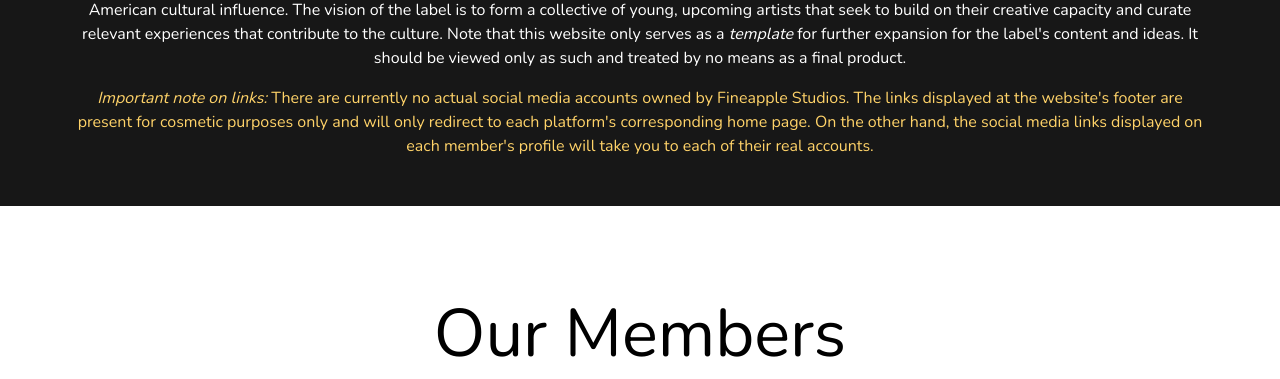
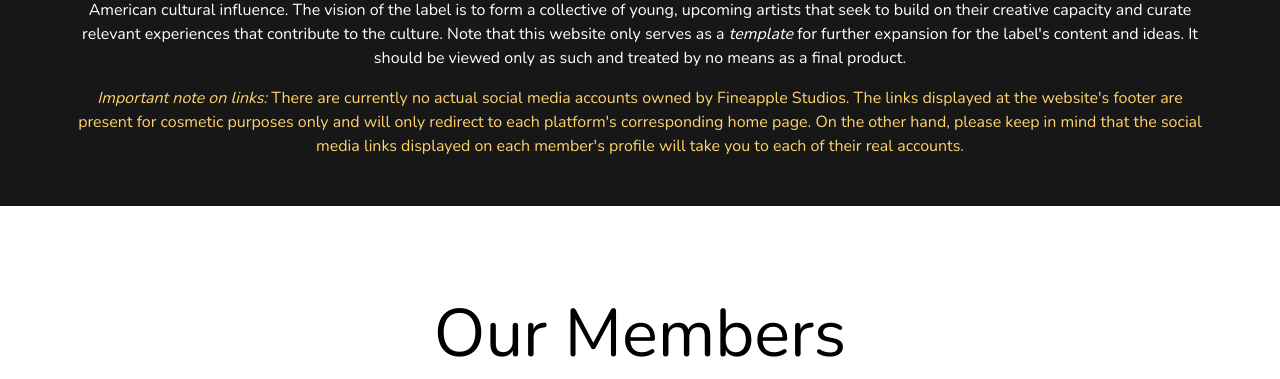
Before and after one commit to TimBingtan/fineapple-studios, a Node server app: page / in a window 1280 px wide. Shown: the part 972-1351 px from the top of the page. Run offline with Node 20, Linux system fonts and the light colour scheme; some libraries are stand-ins or nearby versions.

Commit message:
Revised sentence in About section

```diff
--- a/views/home.ejs
+++ b/views/home.ejs
@@ -33,7 +33,7 @@
       The vision of the label is to form a collective of young, upcoming artists that seek to build on their creative capacity and curate relevant experiences that contribute to the culture.
       Note that this website only serves as a <i>template</i> for further expansion for the label's content and ideas. It should be viewed only as such and treated by no means as a final product.</p>
     <p class="disclaimer"><i>Important note on links:</i> There are currently no actual social media accounts owned by Fineapple Studios. The links displayed at the website's footer are present for cosmetic purposes only and will only redirect
-      to each platform's corresponding home page. On the other hand, the social media links displayed on each member's profile will take you to each of their real accounts. </p>
+      to each platform's corresponding home page. On the other hand, please keep in mind that the social media links displayed on each member's profile will take you to each of their real accounts. </p>
   </div>
 </section>
 
```
